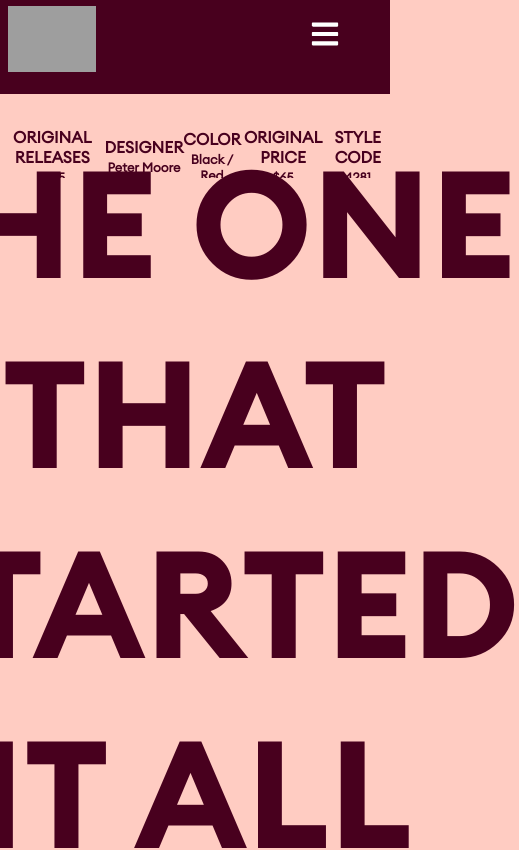
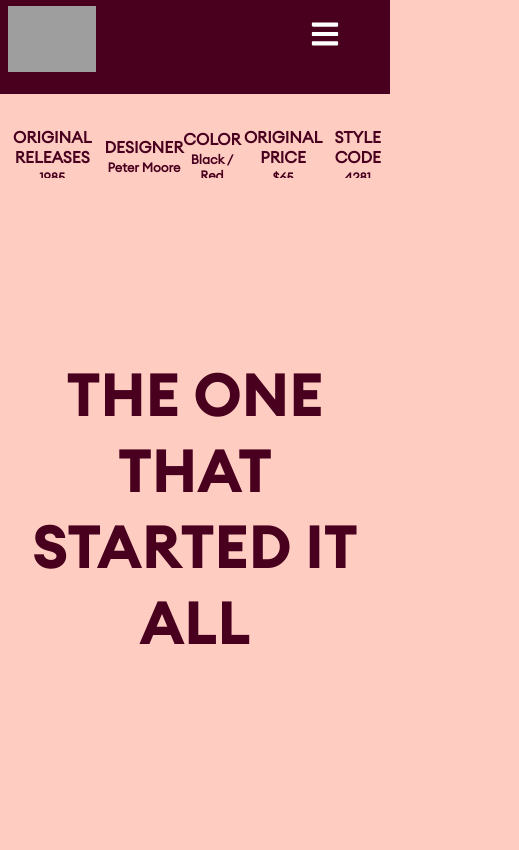
Before and after one commit to JamieVos991/Collezione-React, a React (Create React App) app: page / in a window 390 px wide. Shown: the part 860-1710 px from the top of the page, 519 px wide, since content can reach past the window. Built offline with nearby package versions, Linux system fonts and the light colour scheme; grey boxes are pictures that could not be loaded.

Commit message:
Component About change: Media querries for heading

```diff
--- a/src/components/About/About.scss
+++ b/src/components/About/About.scss
@@ -73,3 +73,21 @@ $color_3: #ff5c28;
 	color: $color_1;
 
 }
+
+@media screen and (max-width: 1200px) {
+	.about__h1 {
+		font-size: 100%;
+	}
+}
+
+@media screen and (max-width: 900px) {
+	.about__h1 {
+		font-size: 80%;
+	}
+}
+
+@media screen and (max-width: 700px) {
+	.about__h1 {
+		font-size: 60%;
+	}
+}
```
